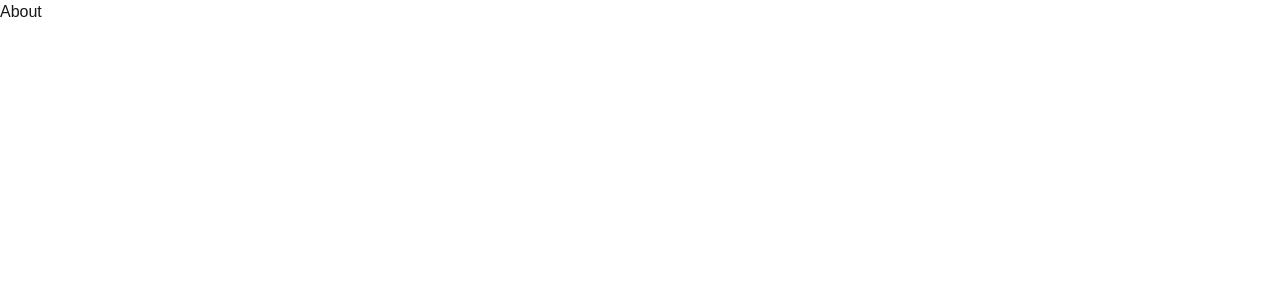
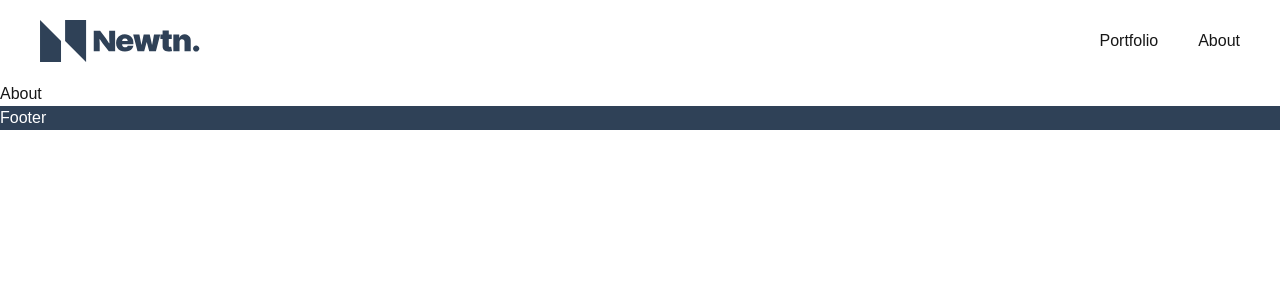
Before and after one commit to fragern/newtn-website, a Next.js app: page /about in a window 1280 px wide. Shown: the top 300 px of the page. Built offline with nearby package versions, Linux system fonts and the light colour scheme.

Commit message:
added new sample image, header, footer, PR template, refactored fonts

```diff
--- /dev/null
+++ b/src/app/_components/Footer.tsx
@@ -0,0 +1,8 @@
+const Footer = () => {
+  return (
+    <div className="bg-primary text-white">
+      <p>Footer</p>
+    </div>
+  );
+};
+export default Footer;
--- /dev/null
+++ b/src/app/_components/Header.tsx
@@ -0,0 +1,17 @@
+import NewtonLogo from "@/assets/icons/NewtonLogo";
+import Link from "next/link";
+
+const Header = () => {
+  return (
+    <div className="flex items-center justify-between bg-white px-10 py-5">
+      <Link href="/" className="w-40 text-primary">
+        <NewtonLogo />
+      </Link>
+      <div className="flex gap-10">
+        <Link href="/portfolio">Portfolio</Link>
+        <Link href="/about">About</Link>
+      </div>
+    </div>
+  );
+};
+export default Header;
--- a/src/app/layout.tsx
+++ b/src/app/layout.tsx
@@ -1,11 +1,28 @@
 import type { Metadata } from "next";
-import { generalSansFont } from "@/styles/fonts";
+import localFont from "next/font/local";
 import "@/styles/global.css";
+
+import Header from "./_components/Header";
+import Footer from "./_components/Footer";
 
 export const metadata: Metadata = {
   title: "Create Next App",
   description: "Generated by create next app",
 };
+
+const generalSansFont = localFont({
+  src: [
+    {
+      path: "../assets/fonts/GeneralSans-Variable.woff2",
+      style: "normal",
+    },
+    {
+      path: "../assets/fonts/GeneralSans-VariableItalic.woff2",
+      style: "italic",
+    },
+  ],
+  variable: "--font-sans",
+});
 
 export default function RootLayout({
   children,
@@ -15,7 +32,9 @@ export default function RootLayout({
   return (
     <html lang="en">
       <body className={`${generalSansFont.variable} antialiased`}>
-        {children}
+        <Header />
+        <main>{children}</main>
+        <Footer />
       </body>
     </html>
   );
--- /dev/null
+++ b/src/assets/icons/NewtonLogo.tsx
@@ -0,0 +1,47 @@
+const NewtonLogo = () => {
+  return (
+    <svg
+      className="h-full w-full"
+      fill="currentColor"
+      viewBox="0 0 167 44"
+      xmlns="http://www.w3.org/2000/svg"
+    >
+      <path
+        d="M7.05719e-05 0.0849609L6.9614e-05 21.9997L21.9148 21.9997L7.05719e-05 0.0849609ZM21.9147 21.9998H0V43.9145H21.9147V21.9998Z"
+        fill="currentColor"
+        fillRule="evenodd"
+      />
+      <path
+        d="M48.0956 43.915L48.0956 22.0003L26.1809 22.0003L48.0956 43.915ZM26.181 22.0002L48.0957 22.0002L48.0957 0.0855141L26.181 0.0855122L26.181 22.0002Z"
+        fill="currentColor"
+        fillRule="evenodd"
+      />
+      <path
+        d="M88.6721 32.9234C86.7495 32.9234 85.0927 32.5684 83.7016 31.8583C82.3183 31.1406 81.2515 30.1133 80.5012 28.7761C79.7588 27.4315 79.3876 25.8224 79.3876 23.949C79.3876 22.1511 79.7627 20.5798 80.5129 19.2352C81.2632 17.8905 82.3222 16.8442 83.6898 16.0964C85.0575 15.3485 86.6714 14.9746 88.5314 14.9746C89.8912 14.9746 91.1221 15.1785 92.2241 15.5865C93.326 15.9944 94.2678 16.5874 95.0493 17.3655C95.8308 18.136 96.4326 19.0727 96.8546 20.1757C97.2766 21.2786 97.4876 22.5212 97.4876 23.9037V25.3541H81.4039V21.9093H91.5324C91.5246 21.4108 91.3918 20.9726 91.1339 20.5949C90.8838 20.2096 90.5438 19.9113 90.114 19.6997C89.6919 19.4807 89.2113 19.3711 88.6721 19.3711C88.1484 19.3711 87.6678 19.4807 87.2301 19.6997C86.7925 19.9113 86.4408 20.2059 86.1751 20.5836C85.9172 20.9613 85.7804 21.4032 85.7648 21.9093V25.626C85.7648 26.185 85.8859 26.6836 86.1282 27.1218C86.3705 27.5599 86.7182 27.9036 87.1715 28.1529C87.6248 28.4022 88.1719 28.5269 88.8127 28.5269C89.2582 28.5269 89.6646 28.4664 90.0319 28.3456C90.407 28.2247 90.7275 28.0509 90.9932 27.8243C91.2589 27.5901 91.4543 27.3106 91.5793 26.9858H97.4876C97.2845 28.1945 96.8038 29.2445 96.0457 30.1359C95.2877 31.0198 94.2834 31.7072 93.033 32.1982C91.7903 32.6817 90.3367 32.9234 88.6721 32.9234Z"
+        fill="currentColor"
+      />
+      <path
+        d="M101.771 32.6061L97.2691 15.2012H103.74L105.803 25.8073H105.944L108.242 15.2012H114.525L116.917 25.7167H117.057L119.027 15.2012H125.498L120.996 32.6061H114.009L111.477 23.2691H111.29L108.758 32.6061H101.771Z"
+        fill="currentColor"
+      />
+      <path
+        d="M137.545 15.2012V19.7337H125.682V15.2012H137.545ZM127.979 11.0312H134.45V27.0085C134.45 27.2502 134.493 27.4542 134.579 27.6204C134.665 27.779 134.798 27.8999 134.978 27.983C135.158 28.0585 135.388 28.0963 135.669 28.0963C135.865 28.0963 136.091 28.0736 136.349 28.0283C136.615 27.983 136.81 27.9452 136.936 27.915L137.873 32.3115C137.584 32.3946 137.17 32.4966 136.631 32.6175C136.099 32.7383 135.466 32.8177 134.732 32.8554C133.247 32.931 132 32.7837 130.992 32.4135C129.984 32.0358 129.226 31.4428 128.718 30.6345C128.21 29.8262 127.964 28.8139 127.979 27.5977V11.0312Z"
+        fill="currentColor"
+      />
+      <path
+        d="M145.666 22.8159V32.6061H139.195V15.2012H145.338V18.5099H145.526C145.916 17.407 146.604 16.5421 147.589 15.9151C148.581 15.2881 149.738 14.9746 151.059 14.9746C152.333 14.9746 153.439 15.2578 154.376 15.8244C155.322 16.3834 156.053 17.154 156.569 18.136C157.092 19.1181 157.35 20.2399 157.342 21.5014V32.6061H150.871V22.8159C150.879 21.9547 150.652 21.2786 150.191 20.7875C149.738 20.2965 149.105 20.051 148.292 20.051C147.761 20.051 147.296 20.1643 146.897 20.3909C146.507 20.61 146.206 20.9273 145.995 21.3428C145.784 21.7507 145.674 22.2417 145.666 22.8159Z"
+        fill="currentColor"
+      />
+      <path
+        d="M163.063 32.9688C162.157 32.9688 161.379 32.6628 160.73 32.0509C160.09 31.4315 159.773 30.6798 159.781 29.796C159.773 28.9348 160.09 28.1982 160.73 27.5864C161.379 26.9745 162.157 26.6685 163.063 26.6685C163.923 26.6685 164.681 26.9745 165.338 27.5864C166.002 28.1982 166.338 28.9348 166.346 29.796C166.338 30.3852 166.178 30.9216 165.865 31.405C165.56 31.8809 165.162 32.2624 164.669 32.5495C164.177 32.829 163.642 32.9688 163.063 32.9688Z"
+        fill="currentColor"
+      />
+      <path
+        d="M62.3019 32.6372H56.0957V11.2581H62.698L68.8382 19.2673L72.0733 24.1813H72.5025L72.2053 19.5226V11.2581H78.4115V32.6372H71.8092L65.2729 24.4047L62.4669 20.1927H62.0378L62.3019 24.2771V32.6372Z"
+        fill="currentColor"
+      />
+    </svg>
+  );
+};
+
+export default NewtonLogo;
--- a/src/styles/fonts.ts
+++ /dev/null
@@ -1,15 +0,0 @@
-import localFont from "next/font/local";
-
-export const generalSansFont = localFont({
-  src: [
-    {
-      path: "../assets/fonts/GeneralSans-Variable.woff2",
-      style: "normal",
-    },
-    {
-      path: "../assets/fonts/GeneralSans-VariableItalic.woff2",
-      style: "italic",
-    },
-  ],
-  variable: "--font-sans",
-});
--- a/src/styles/global.css
+++ b/src/styles/global.css
@@ -11,14 +11,14 @@
   --secondary: #c7d9e5;
 }
 
-@media (prefers-color-scheme: dark) {
+/* @media (prefers-color-scheme: dark) {
   :root {
     --background: #0a0a0a;
     --foreground: #ededed;
     --primary: #2f4157;
     --secondary: #c7d9e5;
   }
-}
+} */
 
 @layer base {
   body {
```
Also changed, not shown: src/assets/images/SampleImage.webp (added).
